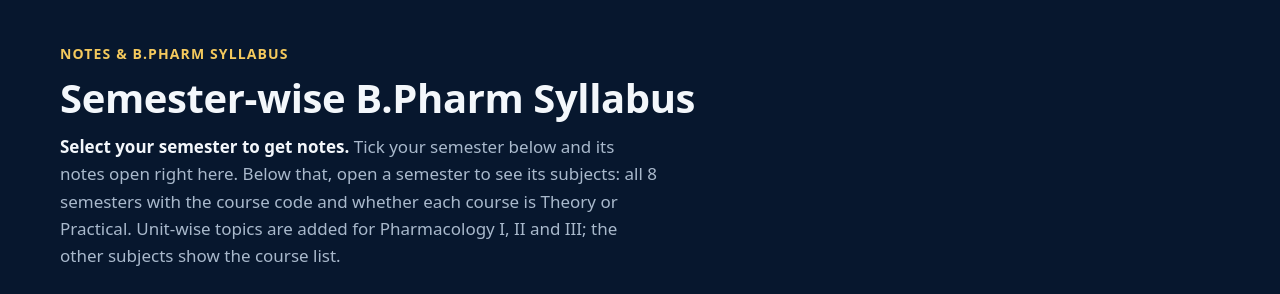
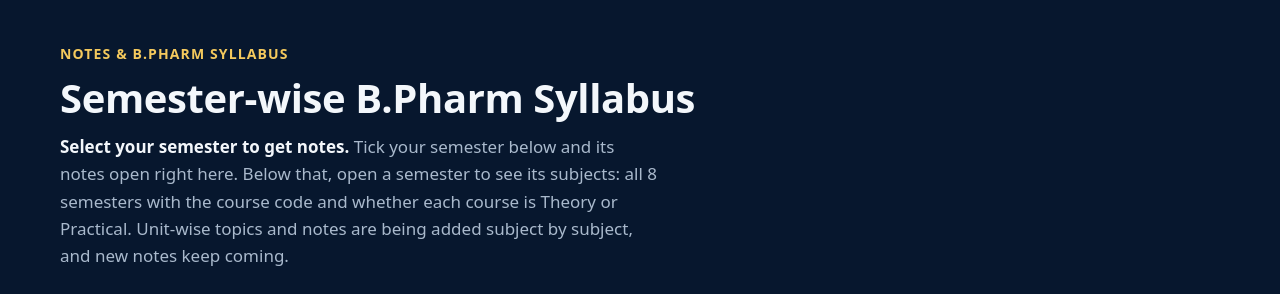
Before and after one commit to rxlife4withshaaz-glitch/rxlife4, a plain HTML site: page index.html in a window 1280 px wide. Shown: the part 1280-1574 px from the top of the page. Drawn offline with Linux system fonts and the light colour scheme.

Commit message:
Generalise syllabus intro line

```diff
--- a/index.html
+++ b/index.html
@@ -113,7 +113,7 @@
     <div class="head">
       <span class="eyebrow">Notes &amp; B.Pharm syllabus</span>
       <h2 id="h-syl">Semester-wise B.Pharm Syllabus</h2>
-      <p class="lead"><b style="color:#F3F7FB">Select your semester to get notes.</b> Tick your semester below and its notes open right here. Below that, open a semester to see its subjects: all 8 semesters with the course code and whether each course is Theory or Practical. Unit-wise topics are added for Pharmacology I, II and III; the other subjects show the course list.</p>
+      <p class="lead"><b style="color:#F3F7FB">Select your semester to get notes.</b> Tick your semester below and its notes open right here. Below that, open a semester to see its subjects: all 8 semesters with the course code and whether each course is Theory or Practical. Unit-wise topics and notes are being added subject by subject, and new notes keep coming.</p>
     </div>
     <div class="semgate" id="semgate">
       <fieldset class="sempick">
```
